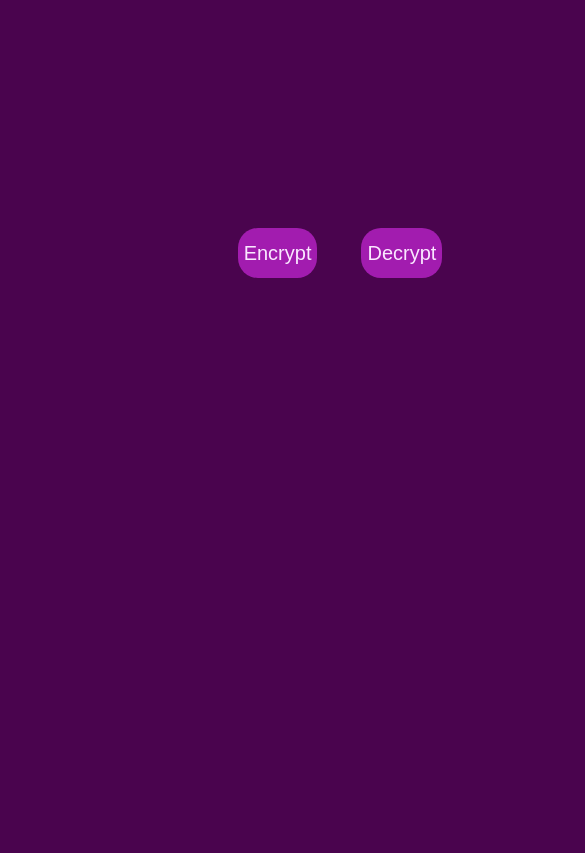
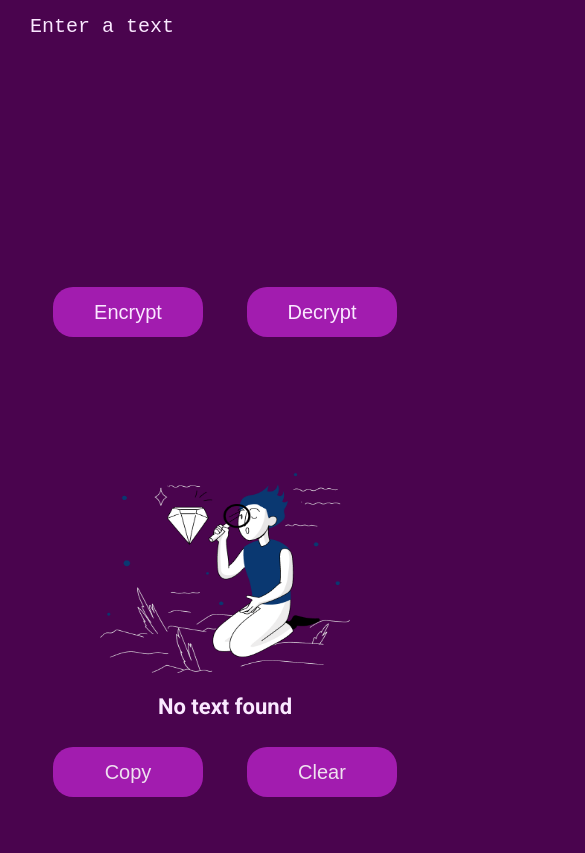
Before and after one commit to rotfflores/text-encryptor, a plain HTML site: page index.html in a window 390 px wide. Shown: the part 135-988 px from the top of the page, 585 px wide, since content can reach past the window. Before the commit the page ends 844 px from the top, so only its background shows below. Drawn offline with Linux system fonts and the light colour scheme.

Commit message:
responsiva

```diff
--- a/style.css
+++ b/style.css
@@ -50,6 +50,7 @@ main {
     font-size: 20px;
     border: none;
     resize: none;
+    width: 100%;
 }
 
 .input-text:focus {
@@ -83,14 +84,11 @@ main {
 
 .box-output {
     width: 50%;
-    height: 350px;
+    height: 400px;
     display: flex;
     flex-direction: column;
     align-items: center;
-    padding: 30px 0;
-    position: relative;
-    background-color: #fae8ff;
-    border-radius: 20px;
+    padding: 30px;
 }
 
 .output-text {
@@ -146,7 +144,17 @@ main {
 /*mobile*/
 
 @media (max-width: 440px) {
-    .img-logo, .box-input, .box-button button, .box-output, .img-muneco, .box-button-output button {
-        width: auto;
+    main {
+        flex-direction: column;
+    }
+
+    .box-input {
+        width: 100%;
+        height: 400px;
+    }
+
+    .box-output {
+        width: 100%;
+        height: 350px;
     }
 }
```
